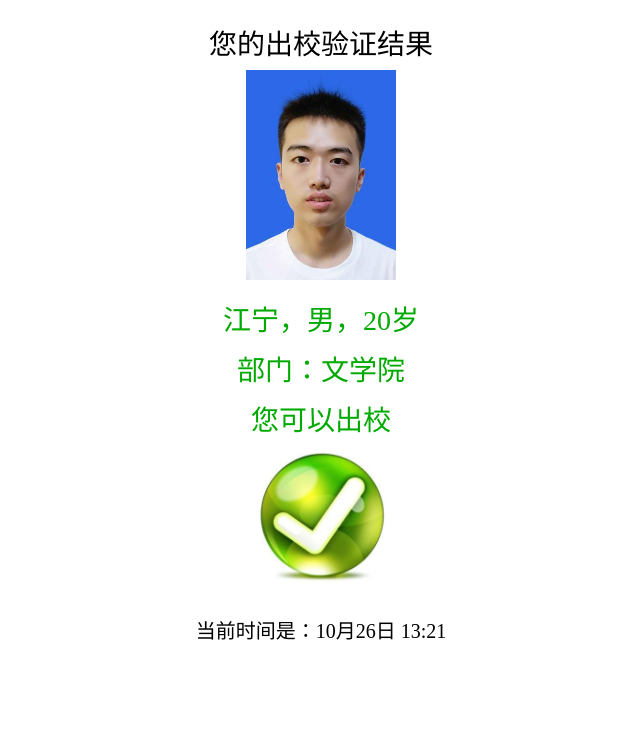
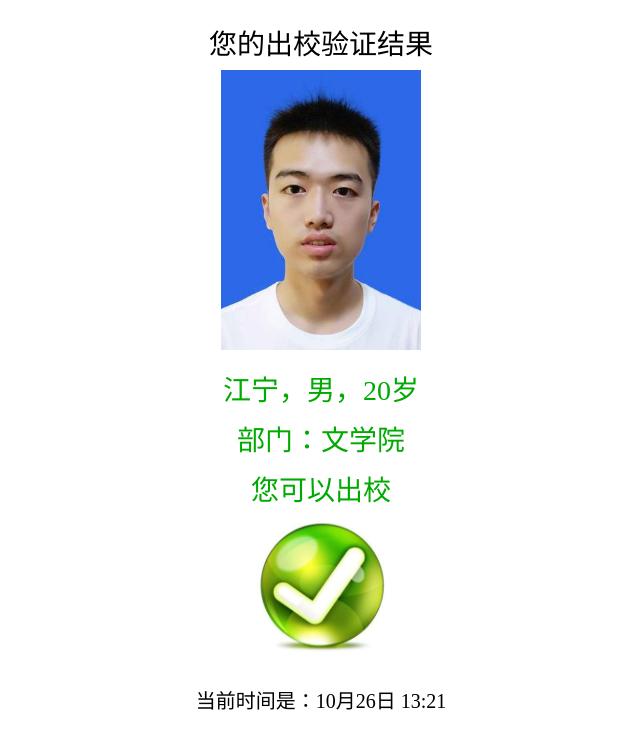
Before and after one commit to DooduFawl/DooduFawlout.github.io, a plain HTML site: page index.html in a window 1280 px wide. Shown: the whole page, without its empty margins (319-959 px from the left). Drawn offline with Linux system fonts and the light colour scheme.

Commit message:
Update index.html

```diff
--- a/index.html
+++ b/index.html
@@ -23,7 +23,7 @@
 <div>您的出校验证结果</div>
 
 <div  style="color:#00AA00;">
-	<div><img id="headerPhoto" style="max-width:150px" src="boy.jpg"/></div>
+	<div><img id="headerPhoto" style="max-width:200px" src="boy.jpg"/></div>
     <span >江宁</span>，<span>男</span>，<span>20</span>岁
     <br/>
     部门：<span>文学院</span>
```
